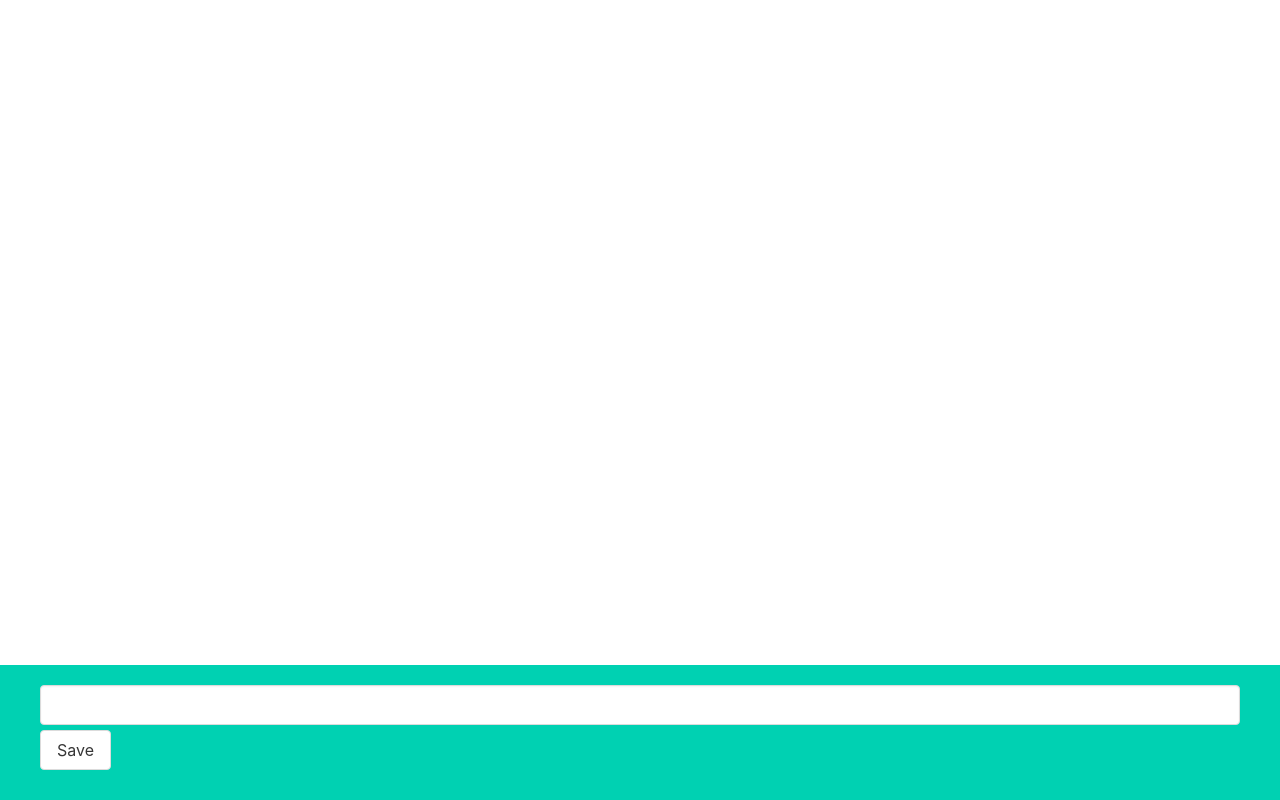
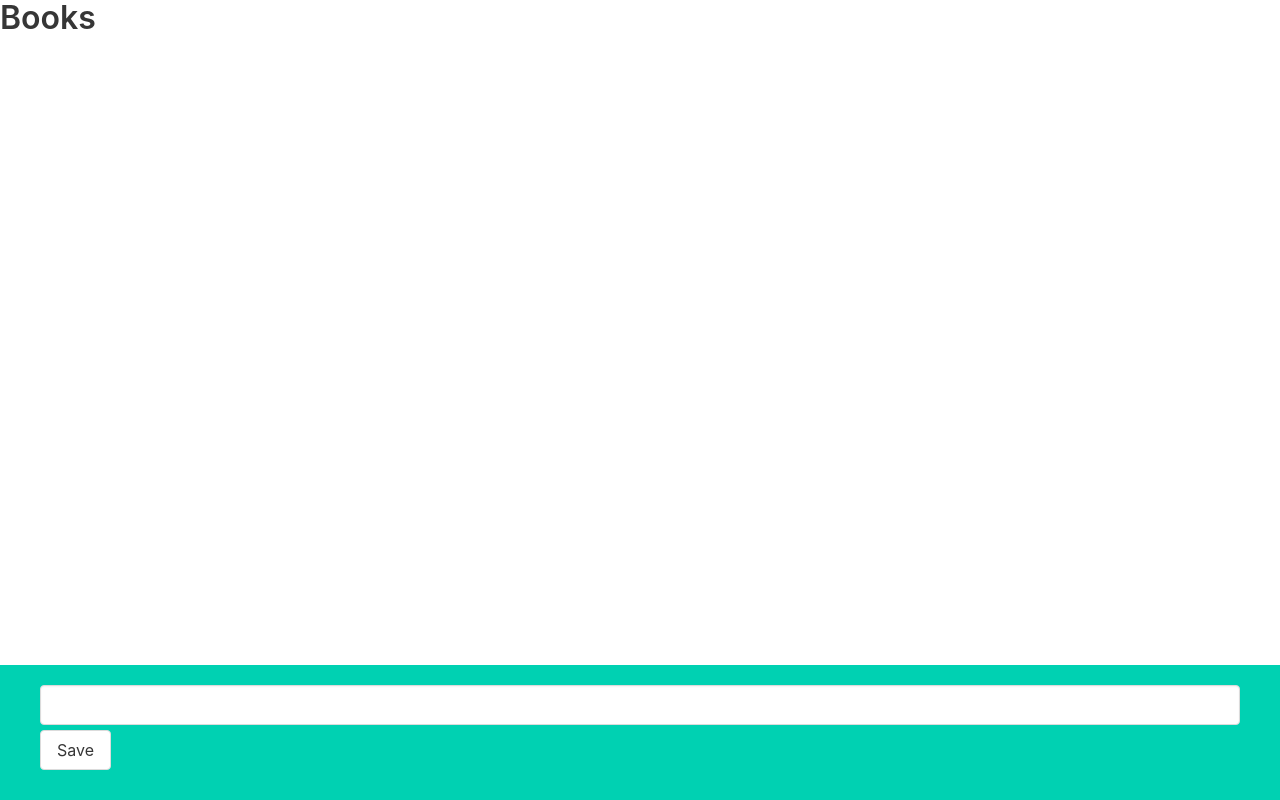
Before and after one commit to rgharding/react, a React (Create React App) app in the folder books_with_persistence/: page / in a window 1280 px wide. Built offline with nearby package versions, Linux system fonts and the light colour scheme.

Commit message:
Component Completed NO Persistence

```diff
--- a/books_with_persistence/src/App.js
+++ b/books_with_persistence/src/App.js
@@ -20,9 +20,32 @@ function App() {
   }
 
 
+  const onBookDelete = (id) => {
+    let updatedBooks = books.filter((book) => {
+      return book.id !== id;
+    });
+
+    setBooks(updatedBooks);
+  }
+
+
+  const onBookEdit = (newTitle, id) => {
+    let updatedBooks = books.map((book) => {
+      if (book.id === id) {
+        return {...book, title: newTitle}
+      } else {
+        return book;
+      }
+    });
+
+    setBooks(updatedBooks);
+  }
+
+
   return (
-    <div>
-      <BookList books={books} />
+    <div className="app">
+      <h3 className='title'>Books</h3>
+      <BookList books={books} onDelete={onBookDelete} onEdit={onBookEdit}/>
       <BookCreate onCreate={onBookCreate} />
     </div>
   );
```
